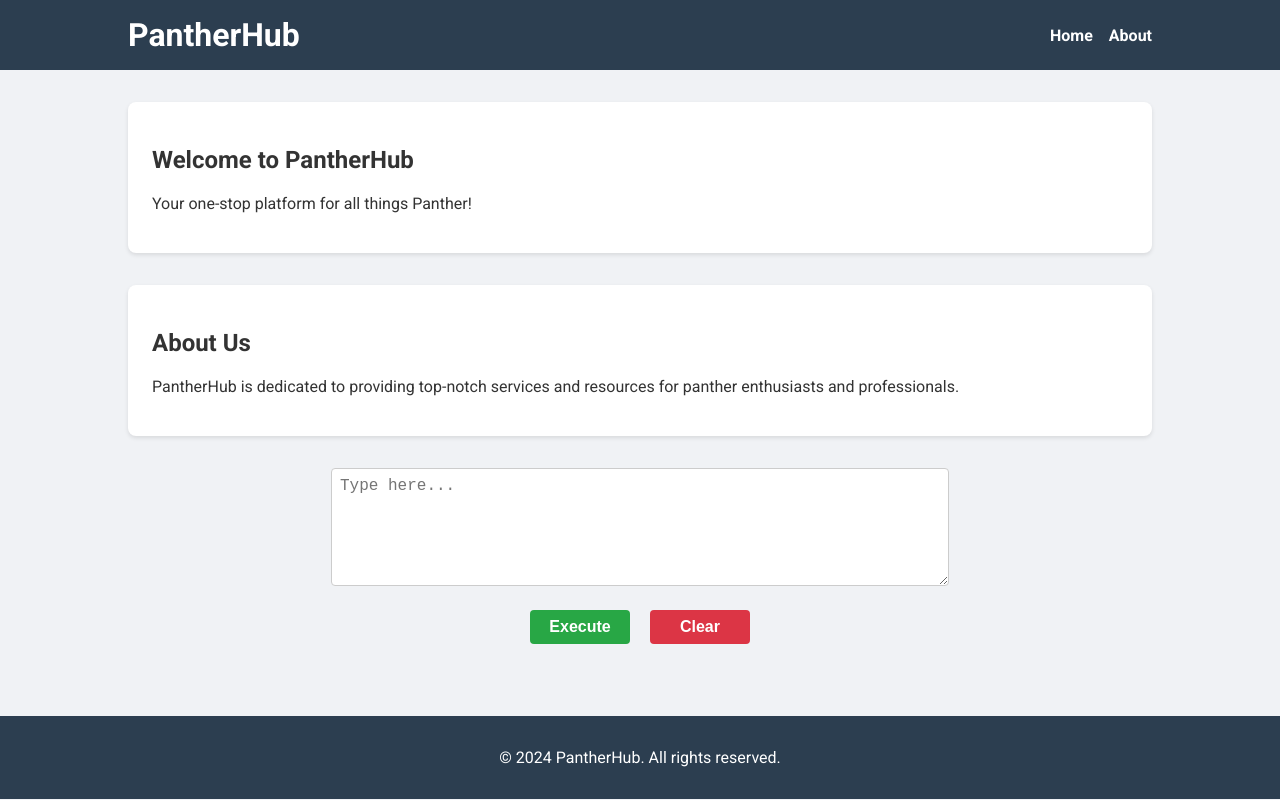
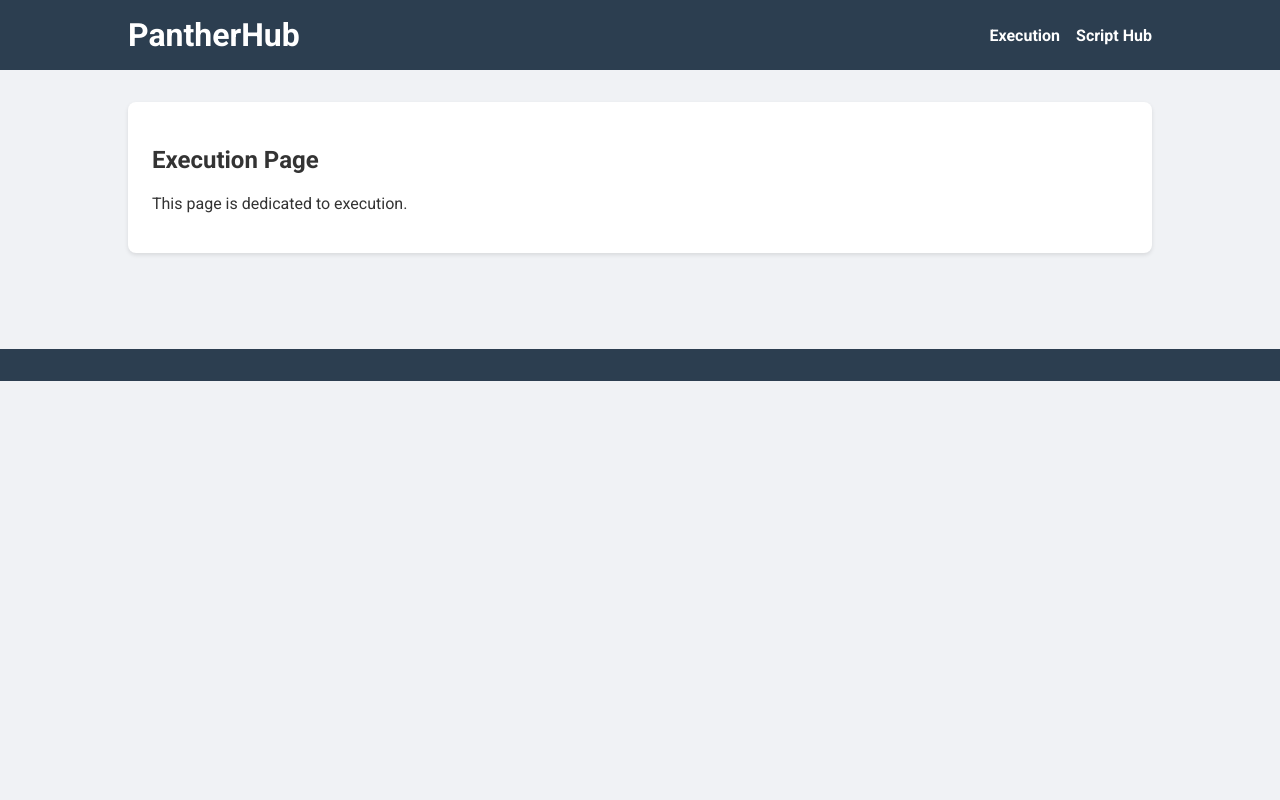
Before and after one commit to panthercheats/executor, a plain HTML site: page index.html in a window 1280 px wide. Drawn offline with Linux system fonts and the light colour scheme.

Commit message:
Update index.html

```diff
--- a/index.html
+++ b/index.html
@@ -122,7 +122,17 @@
 
         .dialog-overlay.show {
             display: flex;
-            opacity: 1;
+            opacity: 0;
+            animation: fadeIn 0.5s forwards;
+        }
+
+        @keyframes fadeIn {
+            from {
+                opacity: 0;
+            }
+            to {
+                opacity: 1;
+            }
         }
 
         .dialog-box {
@@ -171,34 +181,24 @@
             <h1>PantherHub</h1>
             <nav>
                 <ul>
-                    <li><a href="#home">Home</a></li>
-                    <li><a href="#about">About</a></li>
+                    <li><a href="execution.html">Execution</a></li>
+                    <li><a href="scripthub.html">Script Hub</a></li>
                 </ul>
             </nav>
         </div>
     </header>
     <main>
         <div class="container">
-            <section id="home">
-                <h2>Welcome to PantherHub</h2>
-                <p>Your one-stop platform for all things Panther!</p>
+            <section id="execution">
+                <h2>Execution Page</h2>
+                <p>This page is dedicated to execution.</p>
             </section>
-            <section id="about">
-                <h2>About Us</h2>
-                <p>PantherHub is dedicated to providing top-notch services and resources for panther enthusiasts and professionals.</p>
-            </section>
-            <div class="input-container">
-                <textarea id="textBox" placeholder="Type here..."></textarea>
-                <div>
-                    <button class="execute" onclick="executeFunction()">Execute</button>
-                    <button class="clear" onclick="clearText()">Clear</button>
-                </div>
-            </div>
+            <!-- Your content for Execution page here -->
         </div>
     </main>
     <footer>
         <div class="container">
-            <p>&copy; 2024 PantherHub. All rights reserved.</p>
+            <!-- No footer content -->
         </div>
     </footer>
     <div class="dialog-overlay" id="dialogOverlay">
@@ -207,23 +207,6 @@
             <button onclick="closeDialog()">Ok!</button>
         </div>
     </div>
-    <script>
-        function clearText() {
-            document.getElementById('textBox').value = '';
-        }
-
-        function executeFunction() {
-            const dialogOverlay = document.getElementById('dialogOverlay');
-            dialogOverlay.classList.add('show');
-        }
-
-        function closeDialog() {
-            const dialogOverlay = document.getElementById('dialogOverlay');
-            dialogOverlay.classList.remove('show');
-            setTimeout(() => {
-                dialogOverlay.style.display = 'none';
-            }, 500);
-        }
-    </script>
+    <!-- Your JavaScript code here -->
 </body>
 </html>
```
